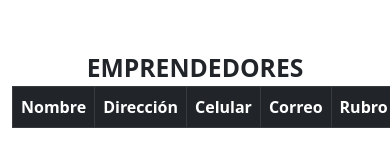
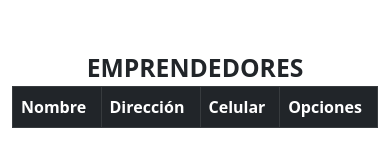
Before and after one commit to FernandoProg/ProyectoTIS, a PHP site: page /crud/Emprendedor in a window 390 px wide; the page is wider, and only the part inside the window is pictured. Shown: the part 719-863 px from the top of that part. Run offline with PHP 8.4, Linux system fonts and the light colour scheme; data that the repository does not hold is empty.

Commit message:
Update index.php

```diff
--- a/crud/Emprendedor/index.php
+++ b/crud/Emprendedor/index.php
@@ -99,8 +99,8 @@
                         <th>Nombre</th>
                         <th>Dirección</th>
                         <th>Celular</th>
-                        <th>Correo</th>
-                        <th>Rubro</th>
+                        <th class="d-none d-sm-table-cell">Correo</th>
+                        <th class="d-none d-sm-table-cell">Rubro</th>
                         <th>Opciones</th>
                     </tr>
                 </thead>
@@ -111,8 +111,8 @@
                         <th><?php echo$fila["nombre_emprendedor"] ?></th>
                         <th><?php echo$fila["direccion_emprendedor"]?></th>
                         <th><?php echo$fila["celular_emprendedor"]?></th>
-                        <th><?php echo$fila["correo_emprendedor"]?></th>
-                        <th><?php echo$fila["rubro_emprendedor"]?></th>
+                        <th class="d-none d-sm-table-cell"><?php echo$fila["correo_emprendedor"]?></th>
+                        <th class="d-none d-sm-table-cell"><?php echo$fila["rubro_emprendedor"]?></th>
                         <th>
                             <div class="row ms-auto">
                                 <div class="col">
```
